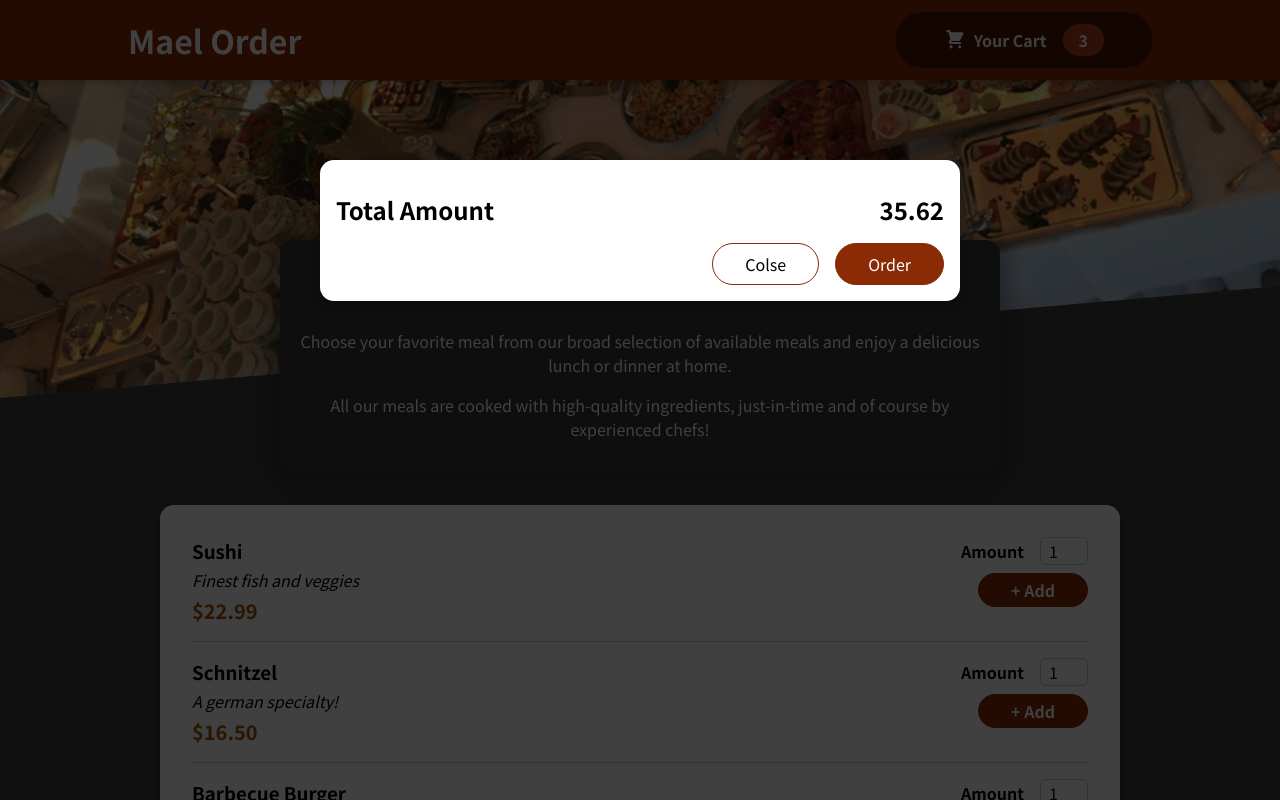
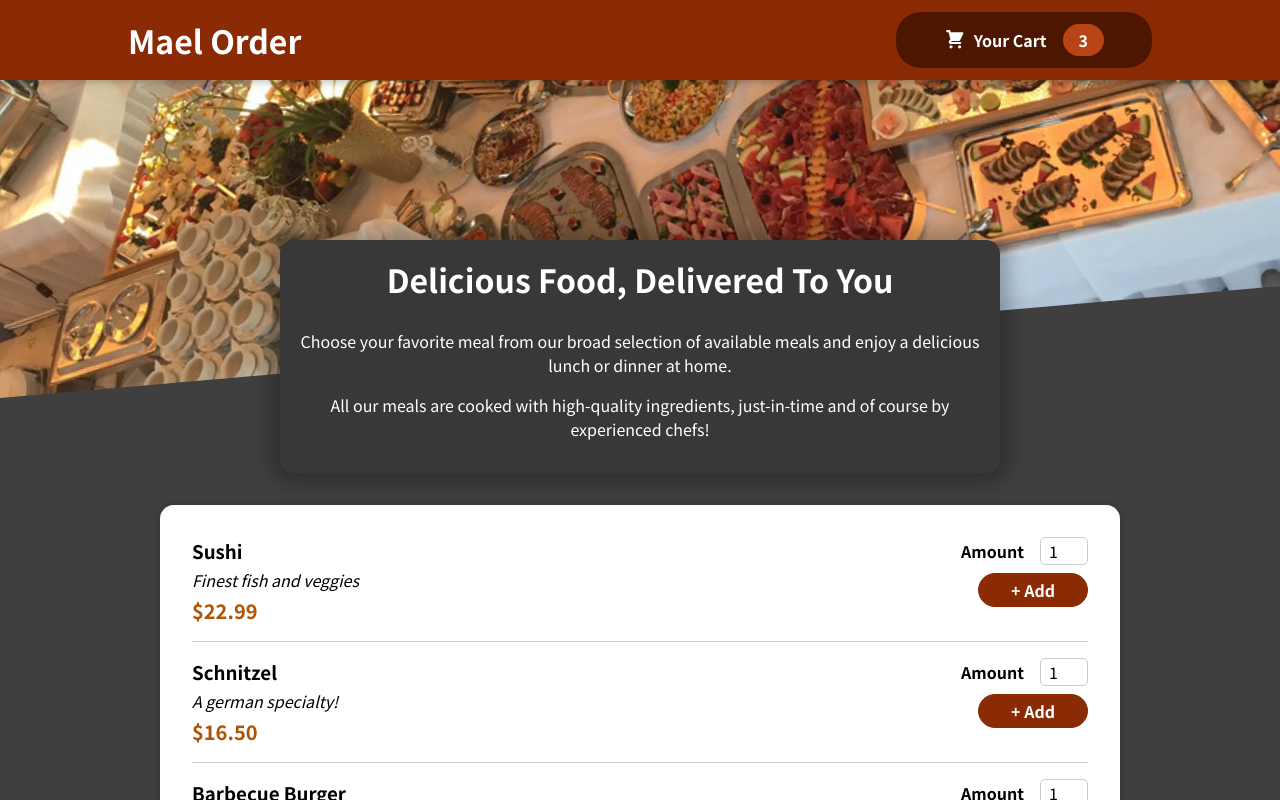
Before and after one commit to mo7ammedkhal3d/meal-order, a React (Create React App) app: page / in a window 1280 px wide. Shown: the top 800 px of the page. Built offline with nearby package versions, Linux system fonts and the light colour scheme.

Commit message:
handl visiablility of Cart

```diff
--- a/src/App.js
+++ b/src/App.js
@@ -1,14 +1,25 @@
-import React,{Fragment} from "react";
+import React,{Fragment,useState } from "react";
 import Header from "./components/Layout/Header";
 import Meals from './components/Meals/Meals';
 import Cart from './components/Cart/Cart';
 
 
 function App() {
+
+  const [cartIsShown,setCartISShown] =useState(false);
+
+  const showCartHandler = () => {
+    setCartISShown(true);
+  }
+
+  const hideCartHandler = () => {
+    setCartISShown(false);
+  }
+
   return (
     <Fragment>
-      <Cart/>
-      <Header/>
+      {cartIsShown && <Cart onHideCart={hideCartHandler}/>}
+      <Header onShowCart={showCartHandler}/>
       <main>
         <Meals/>
       </main>
--- a/src/components/Cart/Cart.js
+++ b/src/components/Cart/Cart.js
@@ -16,7 +16,7 @@ const Cart = props =>{
             <span>35.62</span>
         </div>
         <div className={classes.actions}>
-            <button className={classes['buttons--alt']}>Colse</button>
+            <button className={classes['buttons--alt']} onClick={props.onHideCart}>Colse</button>
             <button className={classes.button}>Order</button>
         </div>
     </Modal>
--- a/src/components/Layout/Header.js
+++ b/src/components/Layout/Header.js
@@ -8,7 +8,7 @@ const Header = props =>{
         <Fragment>
             <header className={classes.header}>
                 <h1>Mael Order</h1>
-                <HeaderCartButton/>
+                <HeaderCartButton onShowCart={props.onShowCart}/>
             </header>
             <div className={classes['main-image']}>
                 <img src={mealsImage} alt='A table full of delicious food!'/>
--- a/src/components/UI/HeaderCartButton.js
+++ b/src/components/UI/HeaderCartButton.js
@@ -4,7 +4,7 @@ import CardIcon from './../Cart/CartIcon';
 
 const HeaderCartButton = props =>{
     return(
-        <button className={classes.button}>
+        <button className={classes.button} onClick={props.onShowCart}>
             <span className={classes.icon}>
                 <CardIcon/>
             </span>
```
